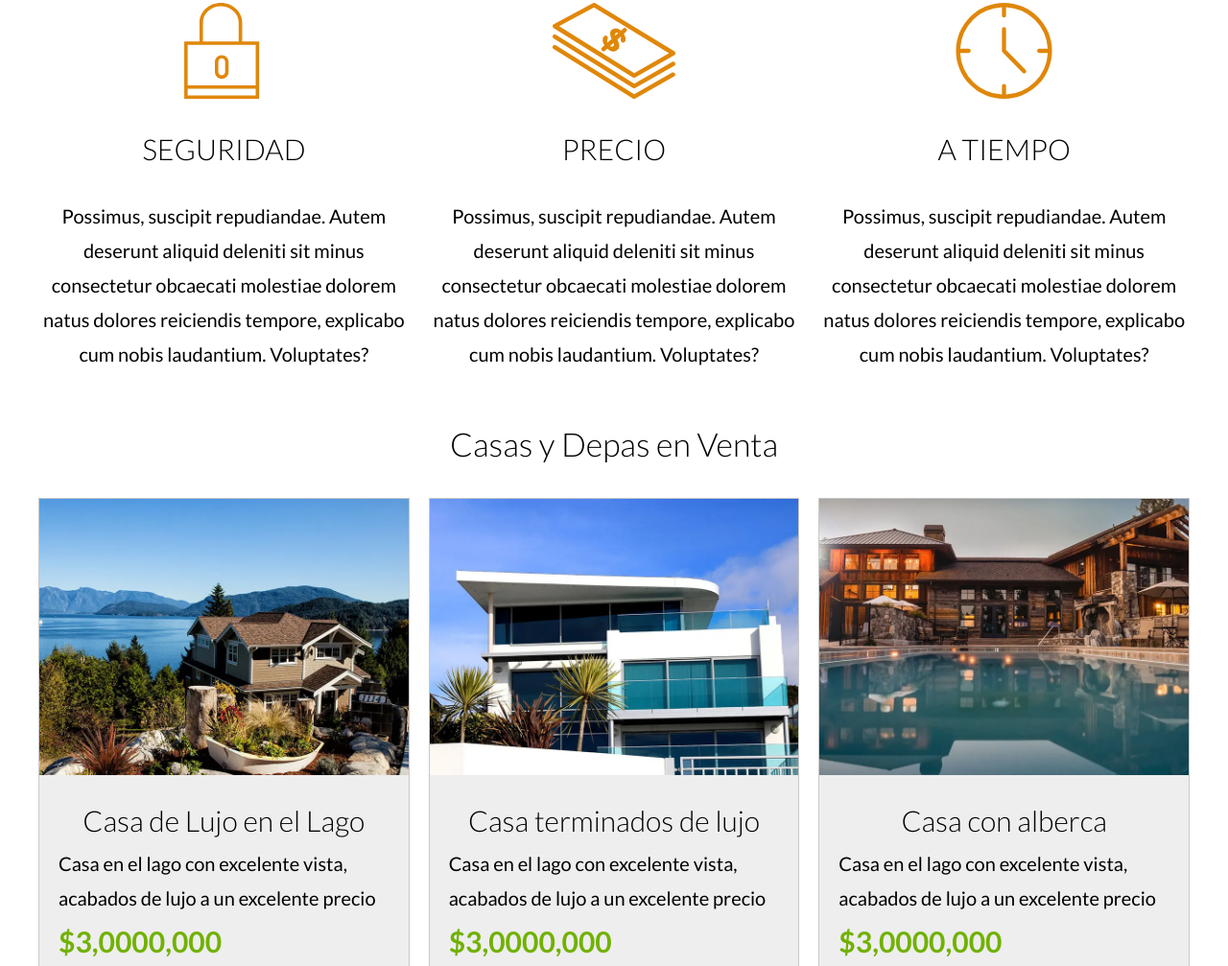
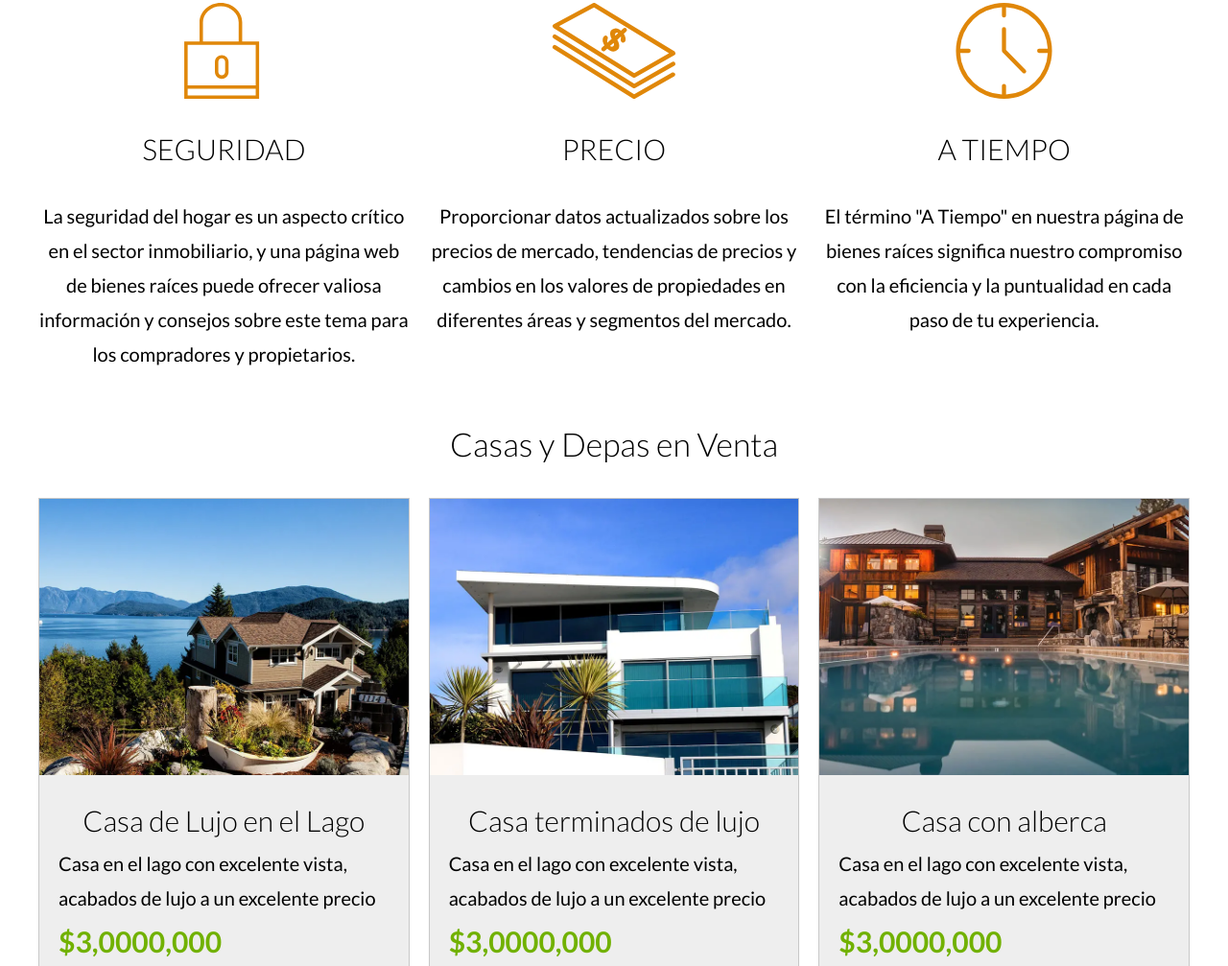
Before and after one commit to prado24/BienesRaices, a website: page index.html in a window 1280 px wide. Shown: the part 855-1862 px from the top of the page at 96% size. Drawn offline with Linux system fonts and the light colour scheme.

Commit message:
Se realizaron cambios a la seccion sobre nosotros

```diff
--- a/index.html
+++ b/index.html
@@ -42,17 +42,17 @@
             <div class="icono">
                 <img src="build/img/icono1.svg" alt="Icono seguridad" loading="lazy">
                 <h3>Seguridad</h3>
-                <p>Possimus, suscipit repudiandae. Autem deserunt aliquid deleniti sit minus consectetur obcaecati molestiae dolorem natus dolores reiciendis tempore, explicabo cum nobis laudantium. Voluptates?</p>
+                <p>La seguridad del hogar es un aspecto crítico en el sector inmobiliario, y una página web de bienes raíces puede ofrecer valiosa información y consejos sobre este tema para los compradores y propietarios.</p>
             </div>
             <div class="icono">
                 <img src="build/img/icono2.svg" alt="Icono Precio" loading="lazy">
                 <h3>Precio</h3>
-                <p>Possimus, suscipit repudiandae. Autem deserunt aliquid deleniti sit minus consectetur obcaecati molestiae dolorem natus dolores reiciendis tempore, explicabo cum nobis laudantium. Voluptates?</p>
+                <p>Proporcionar datos actualizados sobre los precios de mercado, tendencias de precios y cambios en los valores de propiedades en diferentes áreas y segmentos del mercado.</p>
             </div>
             <div class="icono">
                 <img src="build/img/icono3.svg" alt="Icono Tiempo" loading="lazy">
                 <h3>A Tiempo</h3>
-                <p>Possimus, suscipit repudiandae. Autem deserunt aliquid deleniti sit minus consectetur obcaecati molestiae dolorem natus dolores reiciendis tempore, explicabo cum nobis laudantium. Voluptates?</p>
+                <p>El término "A Tiempo" en nuestra página de bienes raíces significa nuestro compromiso con la eficiencia y la puntualidad en cada paso de tu experiencia.</p>
             </div>
         </div>
     </main><!--Fin de seccion Nosotros-->
```
